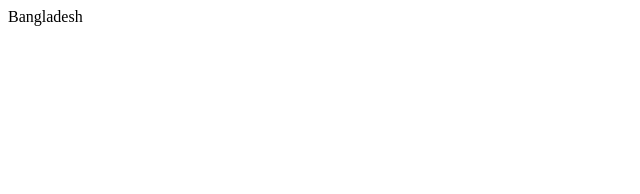
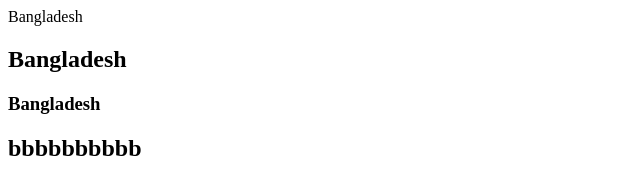
Before and after one commit to didarul381/my-second-repo, a plain HTML site: page index.html in a window 1280 px wide. Shown: the whole page, without its empty margins (0-640 px from the left). Drawn offline with Linux system fonts and the light colour scheme.

Commit message:
h2 sdded

```diff
--- a/index.html
+++ b/index.html
@@ -4,9 +4,12 @@
     <meta charset="UTF-8">
     <meta http-equiv="X-UA-Compatible" content="IE=edge">
     <meta name="viewport" content="width=device-width, initial-scale=1.0">
-    <title>Document</title>
+    <title>My second Repo</title>
 </head>
 <body>
     <h>Bangladesh</h>
+    <h2>Bangladesh</h2>
+    <h3>Bangladesh</h3>
+    <h2>bbbbbbbbbb</h2>
 </body>
 </html>
```
